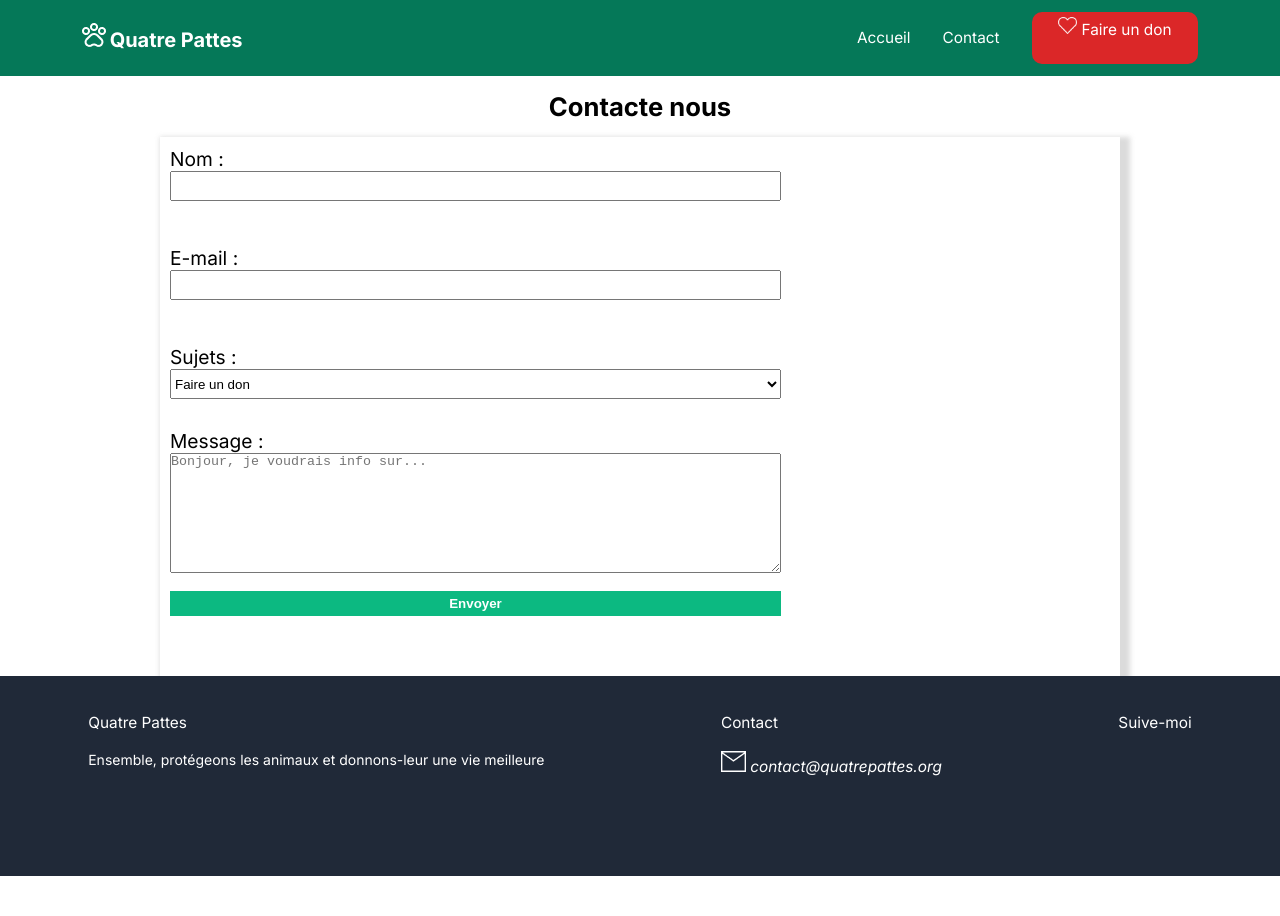
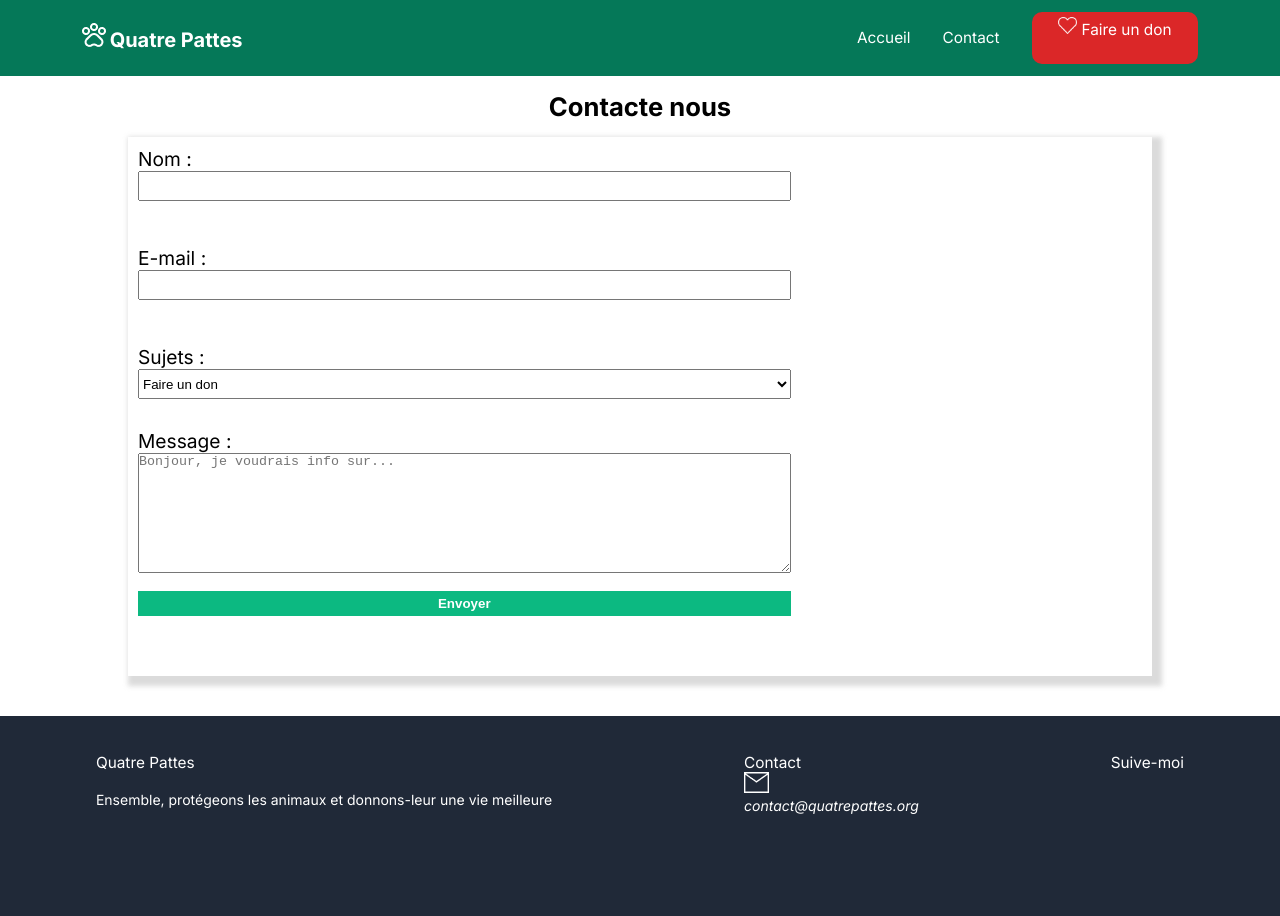
Before and after one commit to Inditxtlab/quatrePattes_, a plain HTML site: page contact.html in a window 1280 px wide. Before the commit the page ends 876 px from the top, so only its background shows below. Drawn offline with Linux system fonts and the light colour scheme.

Commit message:
ajustement de details de style sur le page contact

```diff
--- a/contact.html
+++ b/contact.html
@@ -11,8 +11,6 @@
 <link href="https://fonts.googleapis.com/css2?family=Inter:ital,opsz,wght@0,14..32,100..900;1,14..32,100..900&family=Montserrat:ital,wght@0,100..900;1,100..900&family=Open+Sans:ital,wght@0,300..800;1,300..800&display=swap" rel="stylesheet">
 </head>
 <body>
-    <main>
-        <section id="accueil">
     <header>
              <nav>
                 <div class="logo">
@@ -30,7 +28,7 @@
                 </div>
             </nav>
     </header>
-        </section>
+    <main>
         <br>
             <h2>Contacte nous</h2>
             <br>
@@ -70,16 +68,15 @@
             </form>
         </div>
         <footer class="footer">
-        <li class="menu_footer"><a href="#">Quatre Pattes</a>
+            <li class="menu_footer"><a href="#accueil">Quatre Pattes</a>
                 <br>
                 <br>
                 <p>Ensemble, protégeons les animaux et donnons-leur  une vie meilleure</p>
             </li>
             <li class="menu_footer">Contact
                 <address>
-                <br>
                     <img src="Assets/Icons/logo_mail.png" alt="e-mail">
-                 contact@quatrepattes.org
+                    <p> contact@quatrepattes.org</p>
                 </address>
             </li>
             <li class="menu_footer">
--- a/style.css
+++ b/style.css
@@ -22,21 +22,21 @@ body{
     background-color: var(--bg-color);
     color:var(--text-color);
     font-family: var(--font-family);
-    align-items: center;
     font-size: 1vw;
-    margin: auto;
-    max-width: 100%;
     display: flex;
     flex-direction: column;
+    align-items: center;
+}
+main{
+    width: 100%;
 }
 #accueil{
     display: flex;
     width: 100%;
-    height: auto;
 }
 header{
     height: 9.5vh;
-    width: 100vw ;
+    width: 100%;
     background-color: var(--terciary-color);
     color: white;
     display: flex;
@@ -92,7 +92,6 @@ nav{
 }
 .hero{
     height: 88vh;
-    width: 100%;
     background: linear-gradient(rgba(0, 0, 0, 0.6), rgba(0, 0, 0, 0.5)), url(Assets/image\ huatpage.png) center/cover no-repeat;
     position: relative;
     margin-bottom: 2vh;
@@ -184,7 +183,7 @@ h2{
     text-justify: center;
     font-weight: bold;
     padding: 3px;
-    transition-duration: 0.4s;
+    transition-duration: 0.6s;
 }
 
 .btns_dons:hover{
@@ -203,6 +202,8 @@ h2{
     height: 6vh;
     margin-bottom: 40px;
     text-align: center;
+    border-radius: 10px;
+    border: none;
 }
 .btn_don_red:hover{
     background-color: #9b1a1b;
@@ -256,7 +257,7 @@ h2{
     grid-template-columns: repeat(6 1fr);
     grid-template-rows: repeat(8 1fr);
     gap: 10px;
-    max-width: 100vw;
+    max-width: 100%;
     max-height: 140vh;
     align-items:var(--btn-color);
     align-items: center;
@@ -439,6 +440,7 @@ h2{
     color: black;
 }
 .footer{
+    width:100%;
     height: 25vh;
     background-color: var(--footer-color);
     color:var(--text-color);
@@ -462,9 +464,10 @@ h2{
 }
 .form_container{
     margin: auto;
-    width: 75%;
+    width: 80%;
     box-shadow: 5px 5px 5px 5px rgba(166, 166, 166, 0.407);
     padding: 10px;
+    margin-bottom: 40px;
 }
 
 #inp1, #inp2, #sujets{
```
Also changed, not shown: home.html (+1 -1 lines). Lines whose indentation alone changed are shown as unchanged.
